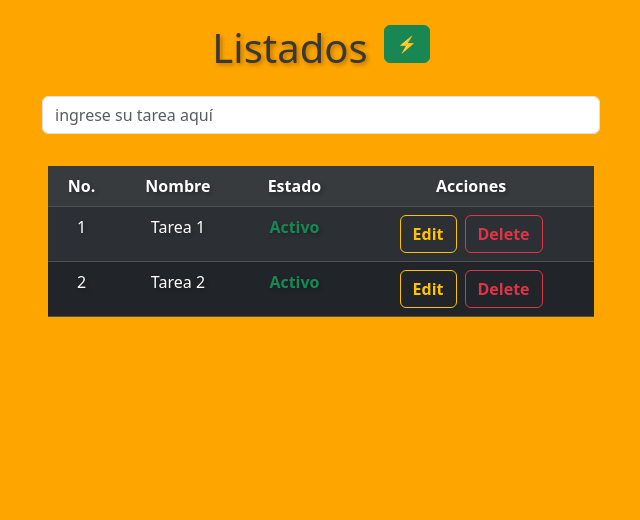
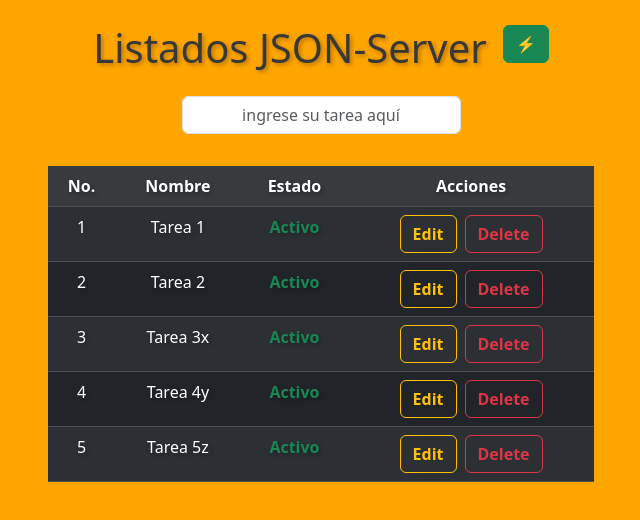
Before and after one commit to RDPA-GitHub/TodoList-Vue, a Vue app: page / in a window 1280 px wide. Shown: the top 520 px of the page, without its empty margins (319-959 px from the left). Built offline with nearby package versions, Linux system fonts and the light colour scheme; data requests are answered from the project's data file.

Commit message:
Actualizacion componente delete en el proyeto, Fecha: 18/02/2024

```diff
--- a/src/App.vue
+++ b/src/App.vue
@@ -1,7 +1,7 @@
 <template>
   <div id="app">
     <div class="d-flex justify-content-center">
-      <Todo msg="Listados" />
+      <Todo :msg=  "cambio ?  'Listados JSON-Server' : 'Listados JSON-Placeholder & JSON-Server'" />
       <div class="d-flex align-items-center mt-2">
         <button title="Mostrando Usuarios Estáticos" class="ms-3"
           :class="['btn', datos.length > 0 ? 'btn-secondary' : 'btn-success', 'fw-bold']" @click="ListaOculta()">
@@ -16,7 +16,7 @@
         <div class="col-md-12">
 
           <div class="d-flex justify-content-center">
-            <input @keyup.enter="Crear()" placeholder="ingrese su tarea aquí" type="text" class="form-control w-50"
+            <input @keyup.enter="Crear()" placeholder="ingrese su tarea aquí" type="text" class="form-control w-25 text-center"
               v-model="Tarea.title" />
           </div>
 
@@ -144,9 +144,11 @@ export default {
     },
     ListaOculta() {
       if (this.datos.length > 0) {
+        this.cambio = !this.cambio;
         this.datos = [];
       } else {
         this.peticion();
+        this.cambio = !this.cambio;
       }
     },
     async Crear() {
@@ -158,12 +160,12 @@ export default {
 
         console.log(request);
 
-        let Servidor = await axios.post(this.api, request);
+        let Servidor = await axios.post(this.urls.severApi, request);
 
         this.datos = Servidor.data;
         console.log(JSON.stringify(this.datos, undefined, 3));
       } catch (error) {
-        console.log(error.message)
+        console.error(error.message)
       }
 
       this.getUsers();
@@ -178,6 +180,7 @@ export default {
     return {
       datos: [],
       usuarios: [],
+      cambio: true,
       vEdit: '',
       indice: '',
       Tarea: {
--- a/src/components/Todo.vue
+++ b/src/components/Todo.vue
@@ -1,7 +1,6 @@
 <template>
   <div class="text-center mt-4">
     <h1>{{ msg }}</h1>
-
   </div>
 </template>
 
@@ -9,7 +8,10 @@
 export default {
   name: 'ToDo',
   props: {
-    msg: String
+    msg: {
+      type: String,
+      required: true
+    }
   }
 }
 </script>
--- a/src/data/db.json
+++ b/src/data/db.json
@@ -1,13 +1,28 @@
 {
   "posts": [
     {
-      "id": "ccb9",
+      "id": "63d4",
       "title": "Tarea 1",
       "active": true
     },
     {
-      "id": "ca5b",
+      "id": "989d",
       "title": "Tarea 2",
+      "active": true
+    },
+    {
+      "id": "8a25",
+      "title": "Tarea 3x",
+      "active": true
+    },
+    {
+      "id": "7c80",
+      "title": "Tarea 4y",
+      "active": true
+    },
+    {
+      "id": "f34f",
+      "title": "Tarea 5z",
       "active": true
     }
   ]
```
